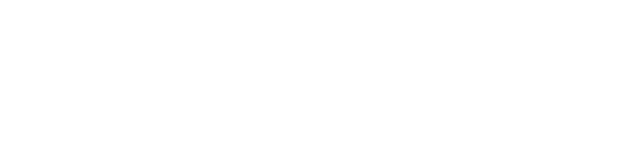
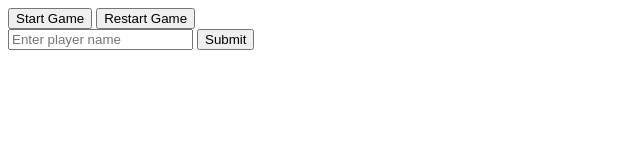
Before and after one commit to KerronKing/Battleship-JS, a website built with webpack: page dist/index.html in a window 1280 px wide. Shown: the whole page, without its empty margins (0-640 px from the left). Built offline with nearby package versions, Linux system fonts and the light colour scheme.

Commit message:
create input form for user name, start restart button, and initialize movenumber for player

```diff
--- /dev/null
+++ b/src/player.js
@@ -0,0 +1,5 @@
+const Player = (name) => {
+  const movenumber = 0;
+
+  return { name, movenumber };
+}
--- /dev/null
+++ b/src/style.css
@@ -0,0 +1,9 @@
+.hidden {
+  visibility: none;
+  height: 0px;
+  width: 0px;
+}
+
+.visible {
+  visibility: visible;
+}
```
Also changed, not shown: dist/index.html, dist/main.js (added).
